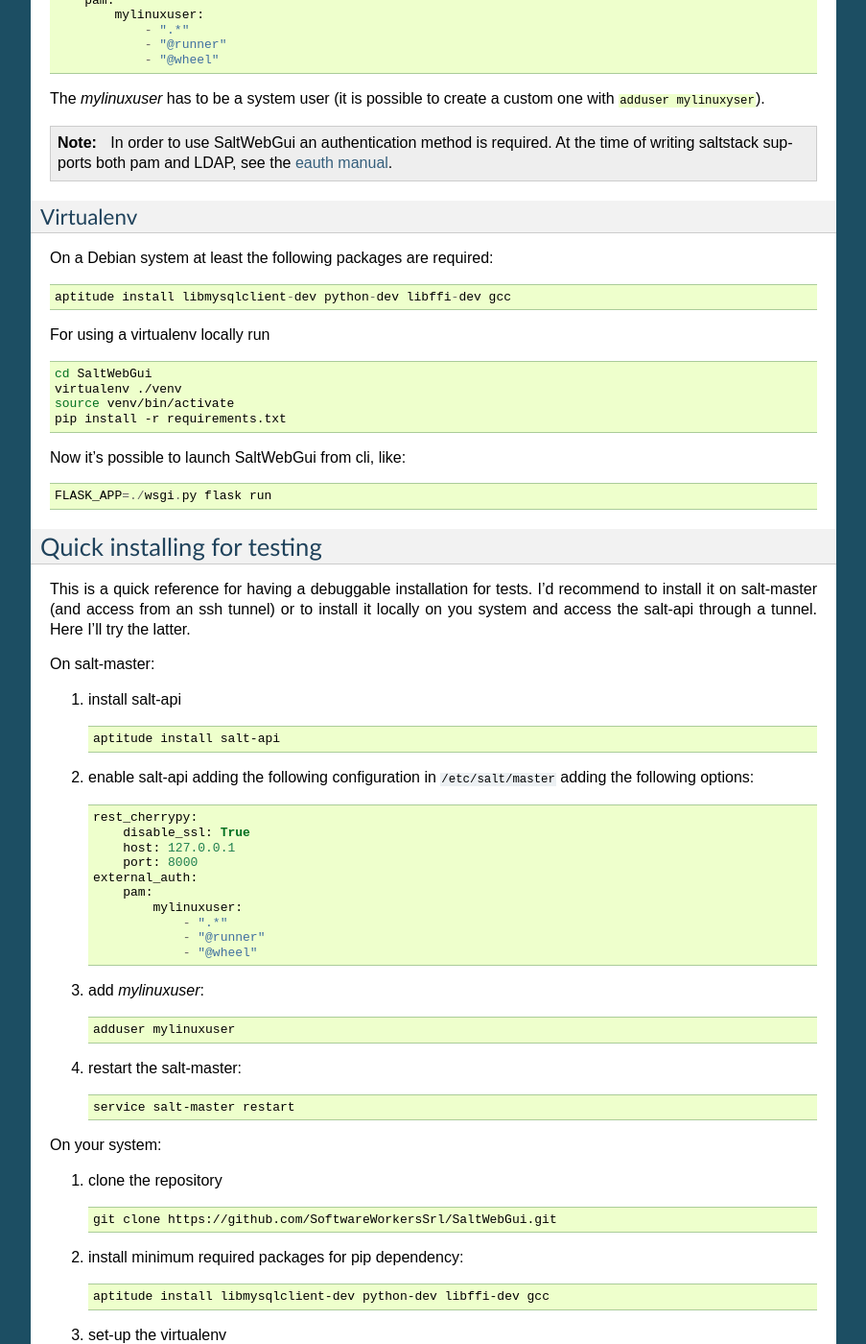
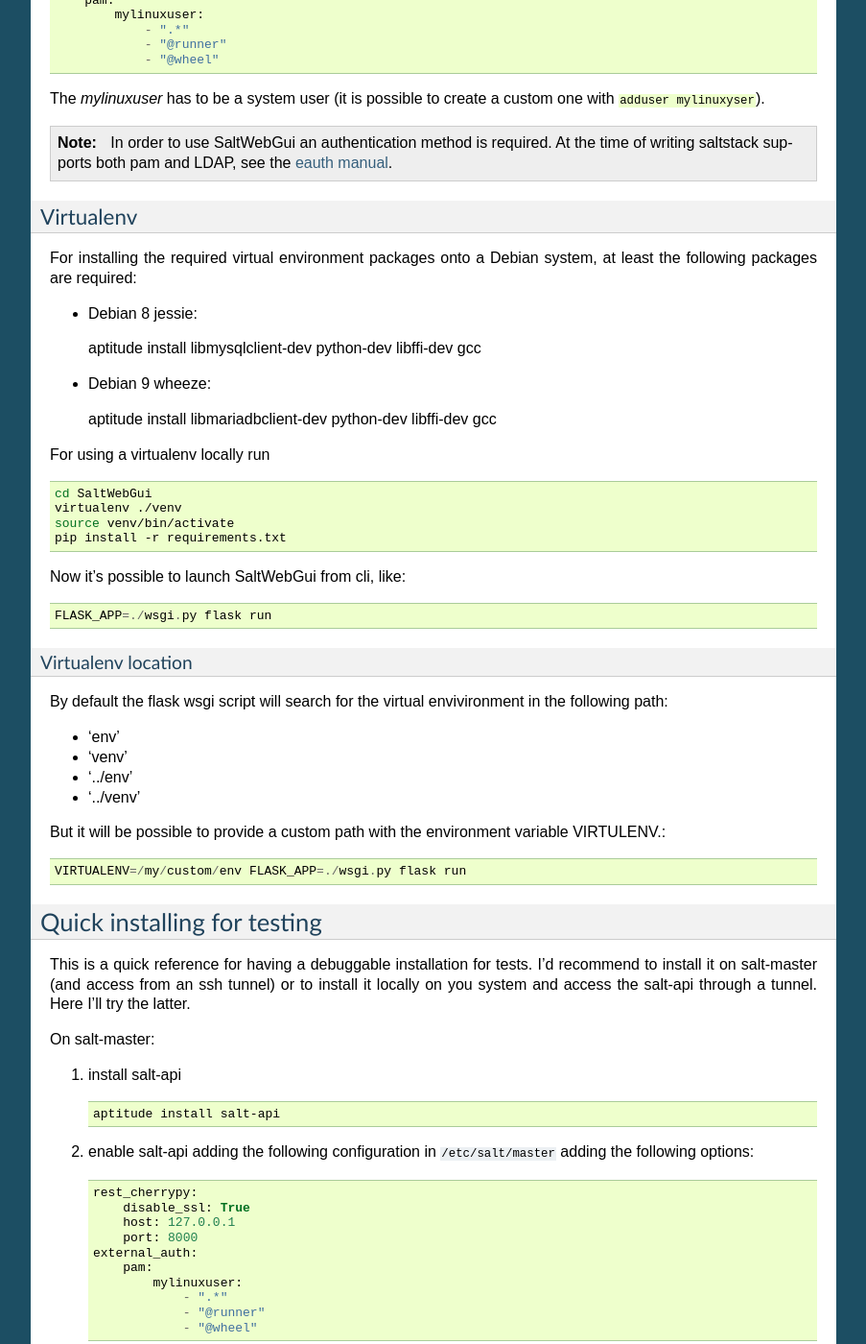
Before and after one commit to Sjd-Risca/SaltWebGui, a Sphinx documentation site: the page built from doc/source/install.rst, in a window 1280 px wide and 1400 px high, scrolled down 937 px. Shown: the whole window at 96% size, without its empty margins (198-1101 px from the left). Built offline with Sphinx 7.4.7, drawn with Linux system fonts in a browser that asks for light colours.

Commit message:
more option for selecting virtualenv

```diff
--- a/doc/source/install.rst
+++ b/doc/source/install.rst
@@ -72,9 +72,15 @@
 Virtualenv
 ++++++++++
 
-On a Debian system at least the following packages are required::
+For installing the required virtual environment packages onto a Debian system, at least the following packages are required:
+
+- Debian 8 jessie::
 
   aptitude install libmysqlclient-dev python-dev libffi-dev gcc
+
+- Debian 9 wheeze::
+
+  aptitude install libmariadbclient-dev python-dev libffi-dev gcc
 
 For using a virtualenv locally run
 
@@ -88,6 +94,20 @@
 Now it's possible to launch SaltWebGui from cli, like::
 
   FLASK_APP=./wsgi.py flask run
+
+Virtualenv location
+...................
+
+By default the flask wsgi script will search for the virtual envivironment in the following path:
+
+- 'env'
+- 'venv'
+- '../env'
+- '../venv'
+
+But it will be possible to provide a custom path with the environment variable VIRTULENV.::
+
+  VIRTUALENV=/my/custom/env FLASK_APP=./wsgi.py flask run
 
 ----------------------------
 Quick installing for testing
```
Also changed, not shown: wsgi.py (+7 -1 lines).
